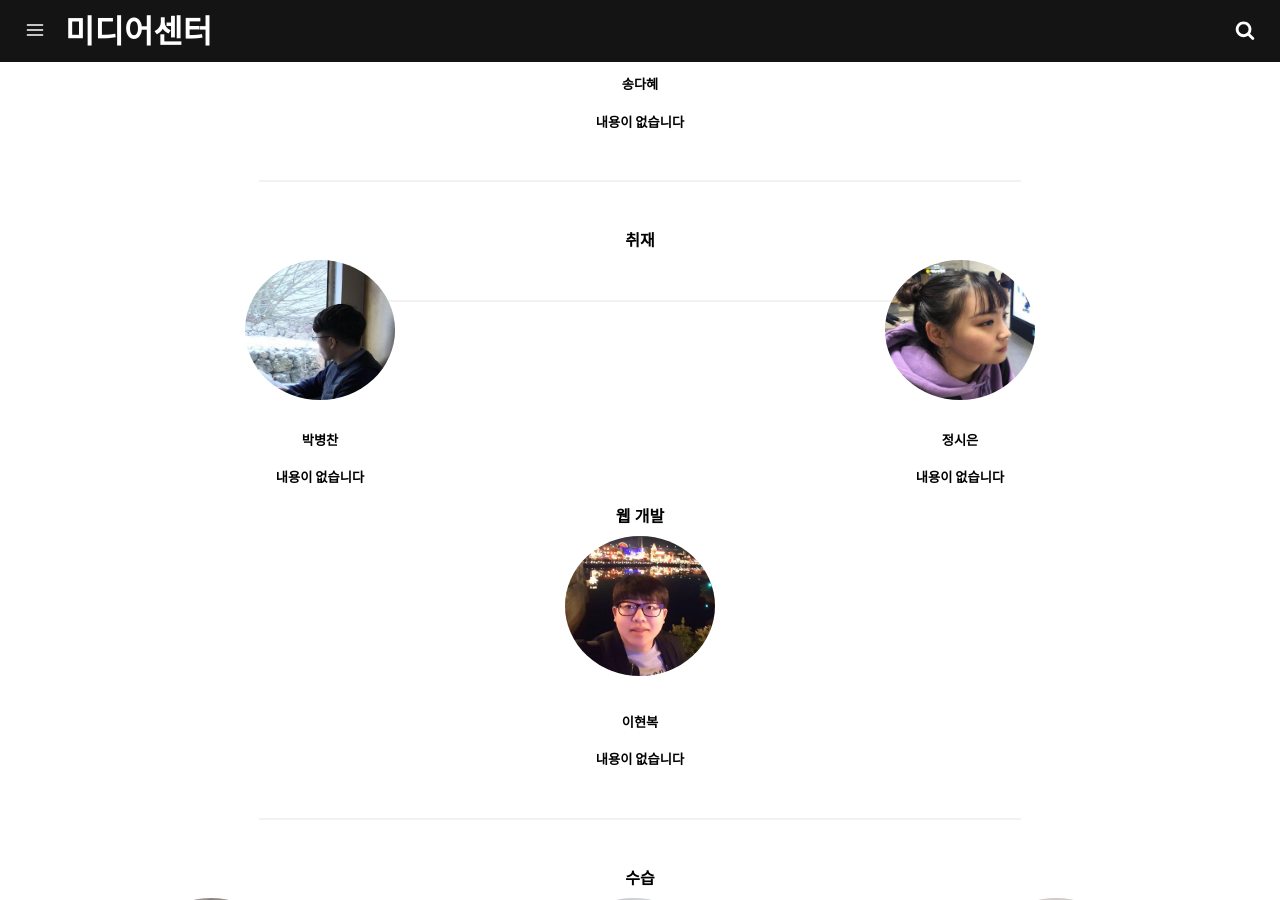
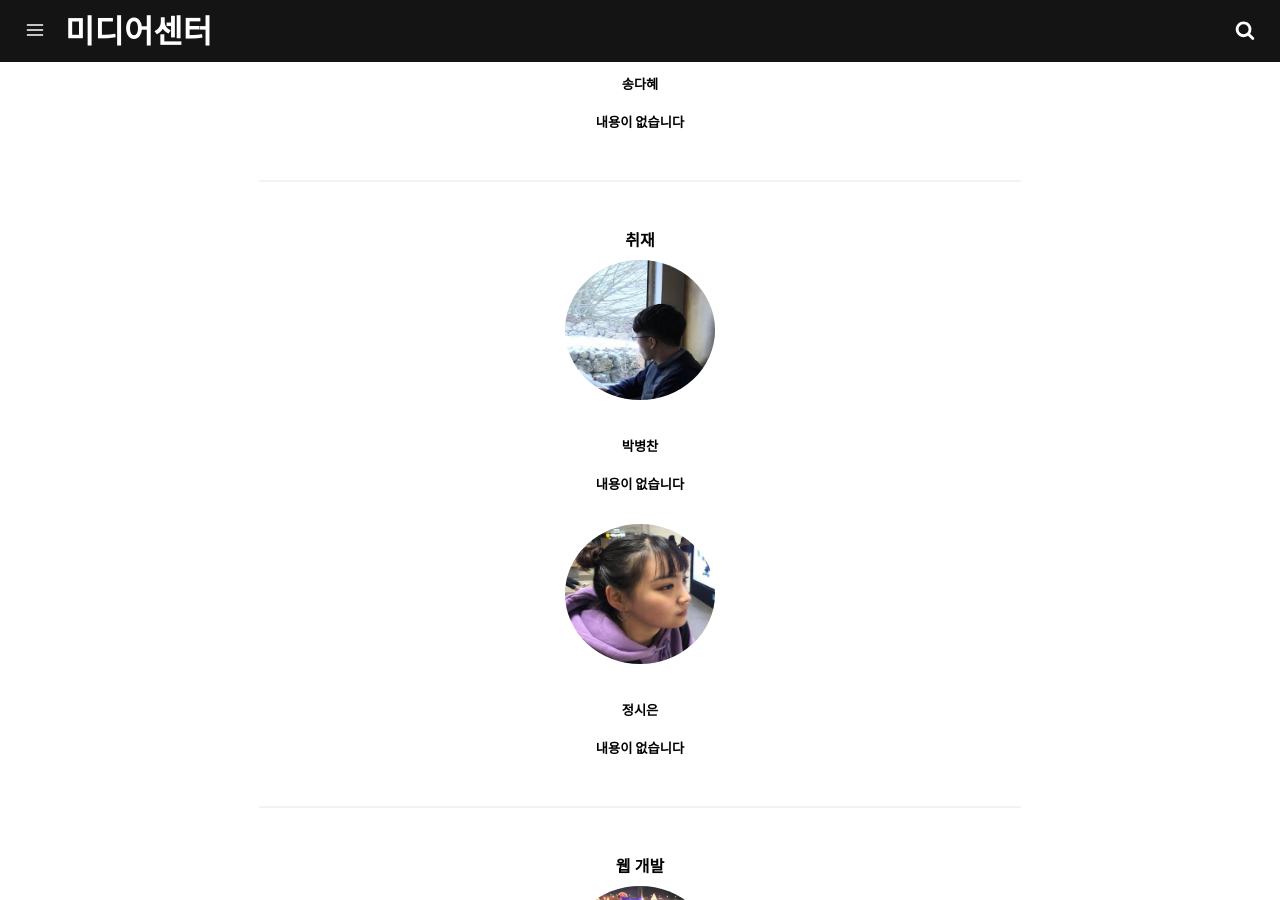
Before and after one commit to skhumedia/skhumedia.github.io, a Jekyll site: the page built from about.md, in a window 1280 px wide and 900 px high, scrolled down 1112 px. Built offline with Jekyll 4.4.1, drawn with Linux system fonts in a browser that asks for light colours.

Commit message:
Initial Commit

```diff
--- a/about.md
+++ b/about.md
@@ -32,20 +32,16 @@ permalink: /about/
 
 <hr/>
 <center><strong>취재</strong></center>
-<div style="float:left; width:50%;">
 <img itemprop="image" class="img-rounded" src="/assets/img/profile/b1.jpg" alt="박병찬" height="160" width="150">
 <center>
 <h5>박병찬</h5>
 <h5>내용이 없습니다</h5>
 </center>
-</div>
-<div style="float:left; width:50%;">
 <img itemprop="image" class="img-rounded" src="/assets/img/profile/b2.jpg" alt="정시은" height="160" width="150">
 <center>
 <h5>정시은</h5>
 <h5>내용이 없습니다</h5>
 </center>
-</div>
 <hr/>
 <center><strong>웹 개발</strong></center>
 <img itemprop="image" class="img-rounded" src="/assets/img/profile/c1.jpg" alt="이현복" height="160" width="150">
@@ -56,24 +52,18 @@ permalink: /about/
 
 <hr/>
 <center><strong>수습</strong></center>
-<div style="float:left; width:33%;">
 <img itemprop="image" class="img-rounded" src="/assets/img/profile/d1.jpg" alt="정훈태" height="160" width="150">
 <center>
 <h5>정훈태</h5>
 <h5>내용이 없습니다</h5>
 </center>
-</div>
-<div style="float:left; width:33%;">
 <img itemprop="image" class="img-rounded" src="/assets/img/profile/d2.jpg" alt="최지훈" height="160" width="150">
 <center>
 <h5>최지훈</h5>
 <h5>내용이 없습니다</h5>
 </center>
-</div>
-<div style="float:left; width:33%;">
 <img itemprop="image" class="img-rounded" src="/assets/img/profile/d3.jpg" alt="김유진" height="160" width="150">
 <center>
 <h5>김유진</h5>
 <h5>내용이 없습니다</h5>
 </center>
-</div>
```
